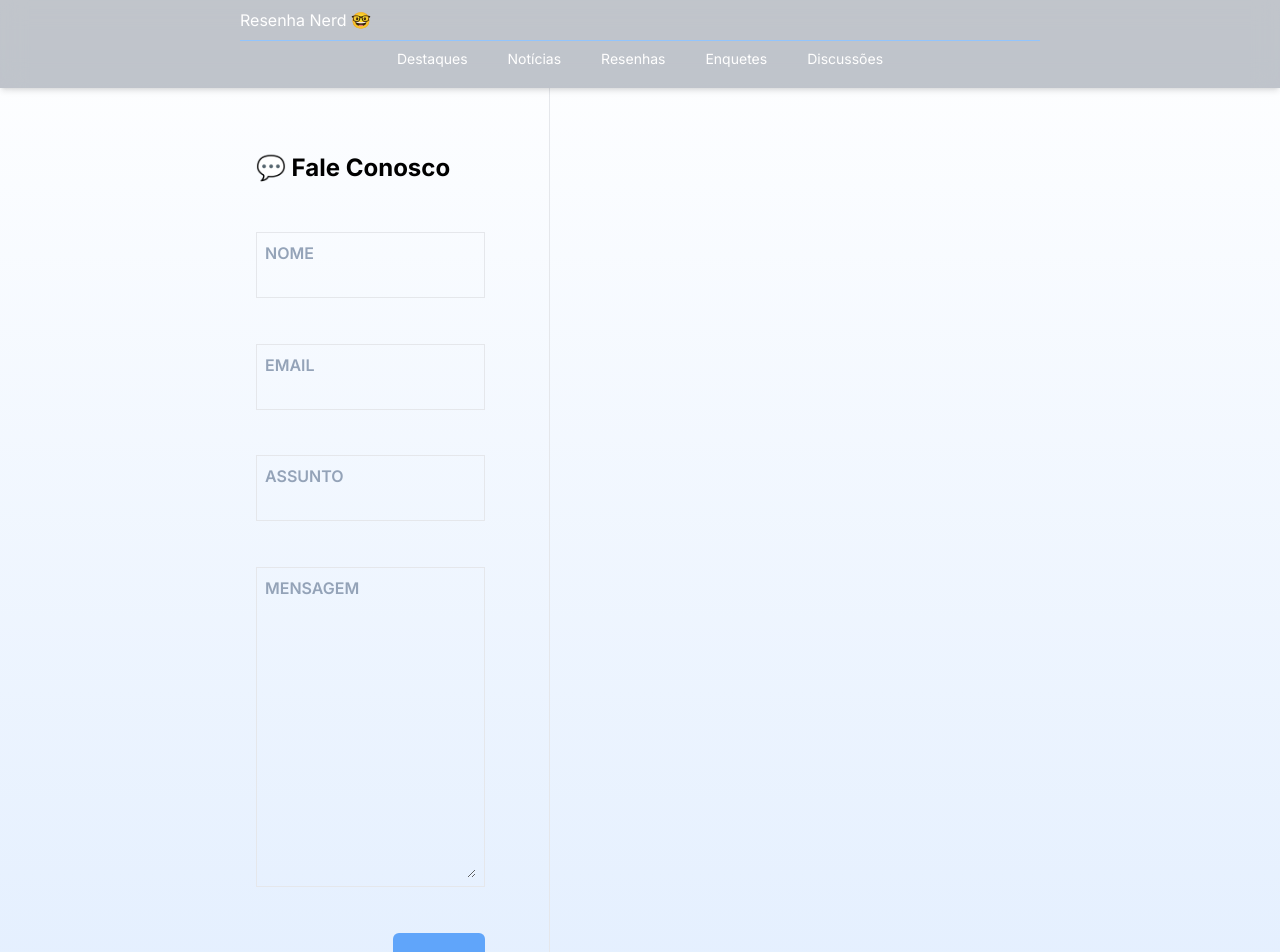
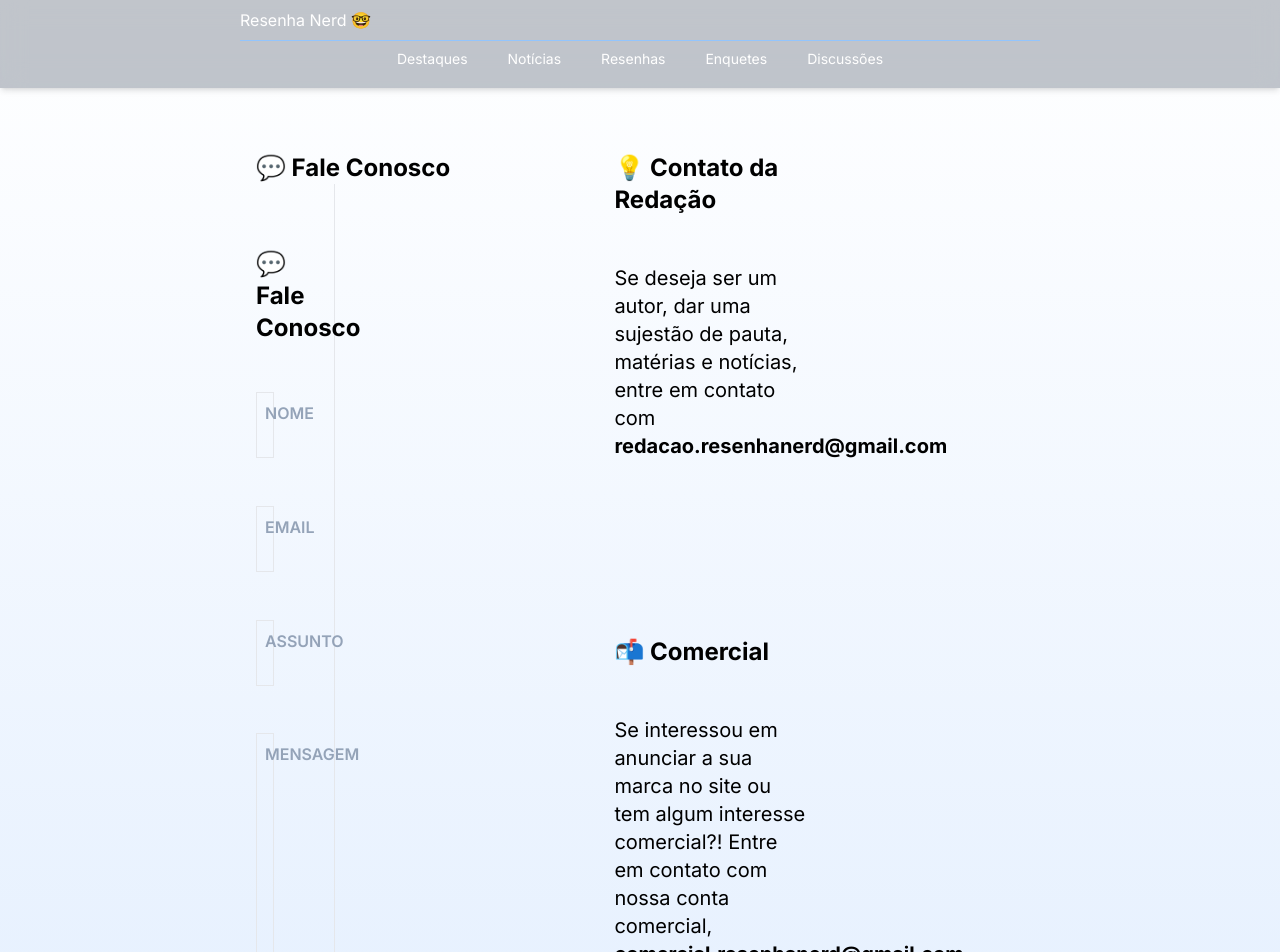
Before and after one commit to vinnidias/resenha-nerd, a Next.js app in the folder resenha-nerd/front-end/: page /contato in a window 1280 px wide. Shown: the top 952 px of the page. Built offline with nearby package versions, Linux system fonts and the light colour scheme.

Commit message:
pagina de contato

```diff
--- a/resenha-nerd/front-end/src/app/contato/page.tsx
+++ b/resenha-nerd/front-end/src/app/contato/page.tsx
@@ -4,8 +4,30 @@ import ContactForm from "@/components/ContactForm";
 
 export default function Contato() {
   return (
-    <div className="flex flex-col min-w-full min-h-screen xl:px-[15%]">
-      <ContactForm />
+    <div className="flex flex-col xl:flex-row max-w-screen min-h-screen xl:px-[15%]">
+      <div className="flex flex-col min-w-[40%] min-h-full">
+        <h1 className="font-bold text-2xl pl-16 pt-16 gap-12">
+          💬 Fale Conosco
+        </h1>
+        <ContactForm />
+      </div>
+      <div className="flex flex-col gap-12 min-h-full">
+        <div className="flex flex-col xl:max-w-[60%] p-16 gap-12">
+        <h2 className="font-bold text-2xl">💡 Contato da Redação</h2>
+          <p className="text-xl">
+            Se deseja ser um autor, dar uma sujestão de pauta, matérias e
+            notícias, entre em contato com{" "}
+            <strong>redacao.resenhanerd@gmail.com</strong>
+          </p>
+        </div>
+        <div className="flex flex-col xl:max-w-[60%] p-16 gap-12">
+        <h3 className="font-bold text-2xl">📬 Comercial</h3>
+          <p className="text-xl">
+            Se interessou em anunciar a sua marca no site ou tem algum interesse comercial?! Entre em contato com nossa conta comercial,{" "}
+            <strong>comercial.resenhanerd@gmail.com</strong>
+          </p>
+        </div>
+      </div>
     </div>
   );
 }
```
